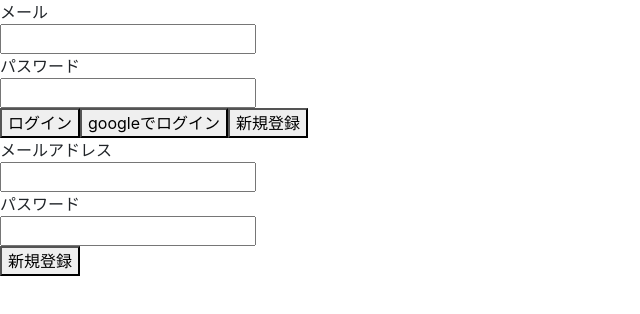
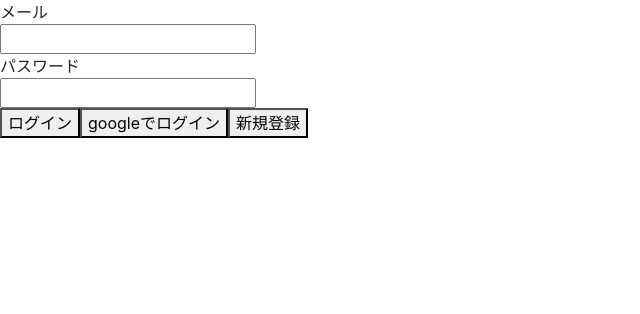
Before and after one commit to reiji-0720/workTalk, a Nuxt app: page / in a window 1280 px wide. Shown: the top 314 px of the page, without its empty margins (0-640 px from the left). Built offline with nearby package versions, Linux system fonts and the light colour scheme; no server answers.

Commit message:
Update index.vue

```diff
--- a/app/pages/index.vue
+++ b/app/pages/index.vue
@@ -16,13 +16,6 @@
       <button v-on:click="googleLogin">googleでログイン</button>
       <button id="register">新規登録</button>
     </div>
-    <div>
-      メールアドレス<br><input id="mailAddress" type="mailAddress" required/>
-    </div>
-    <div>
-      パスワード<br><input id="password" type="password" required/>
-    </div>
-    <button id="register">新規登録</button>
   </div>
 </template>
 
```
